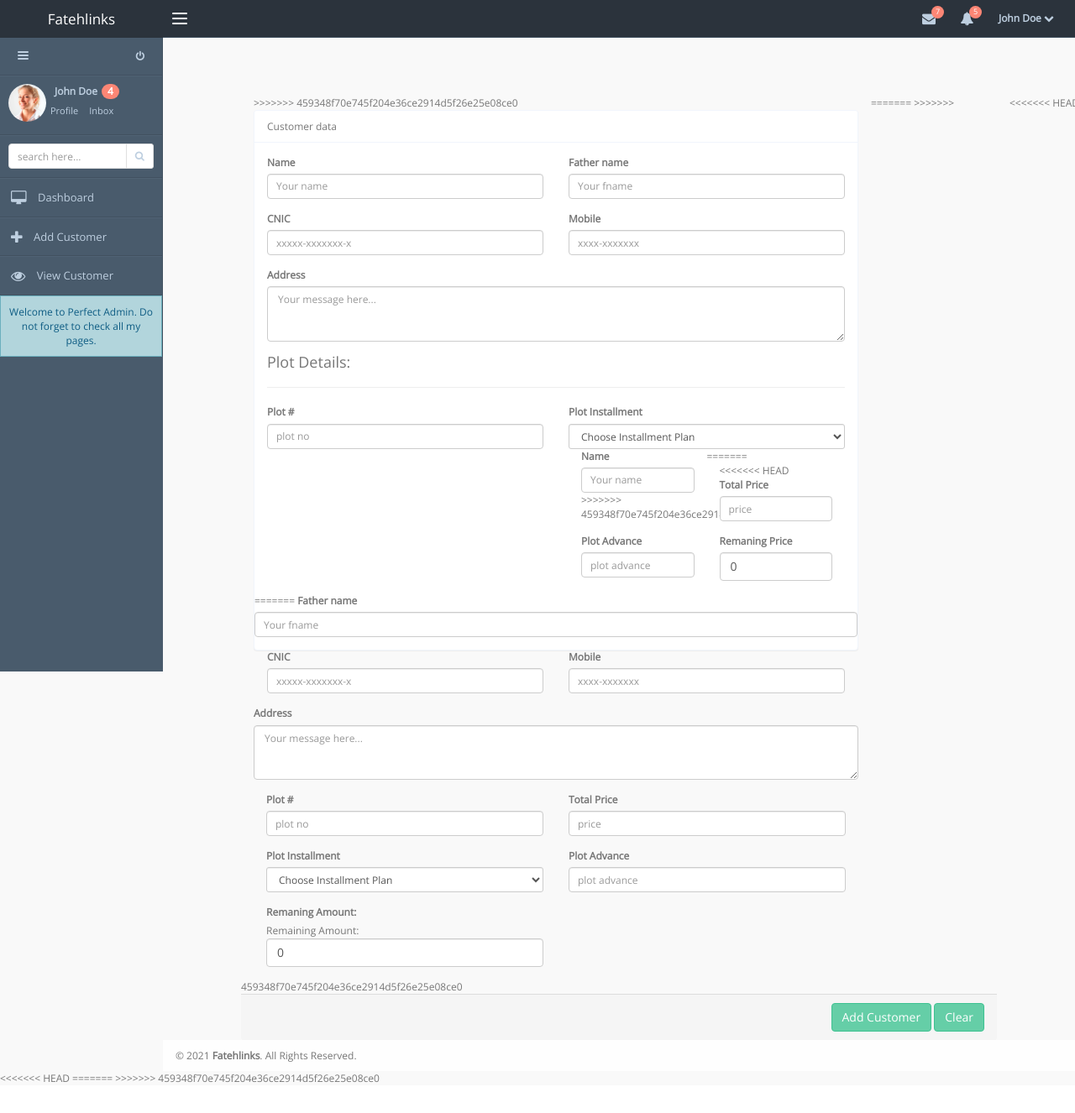
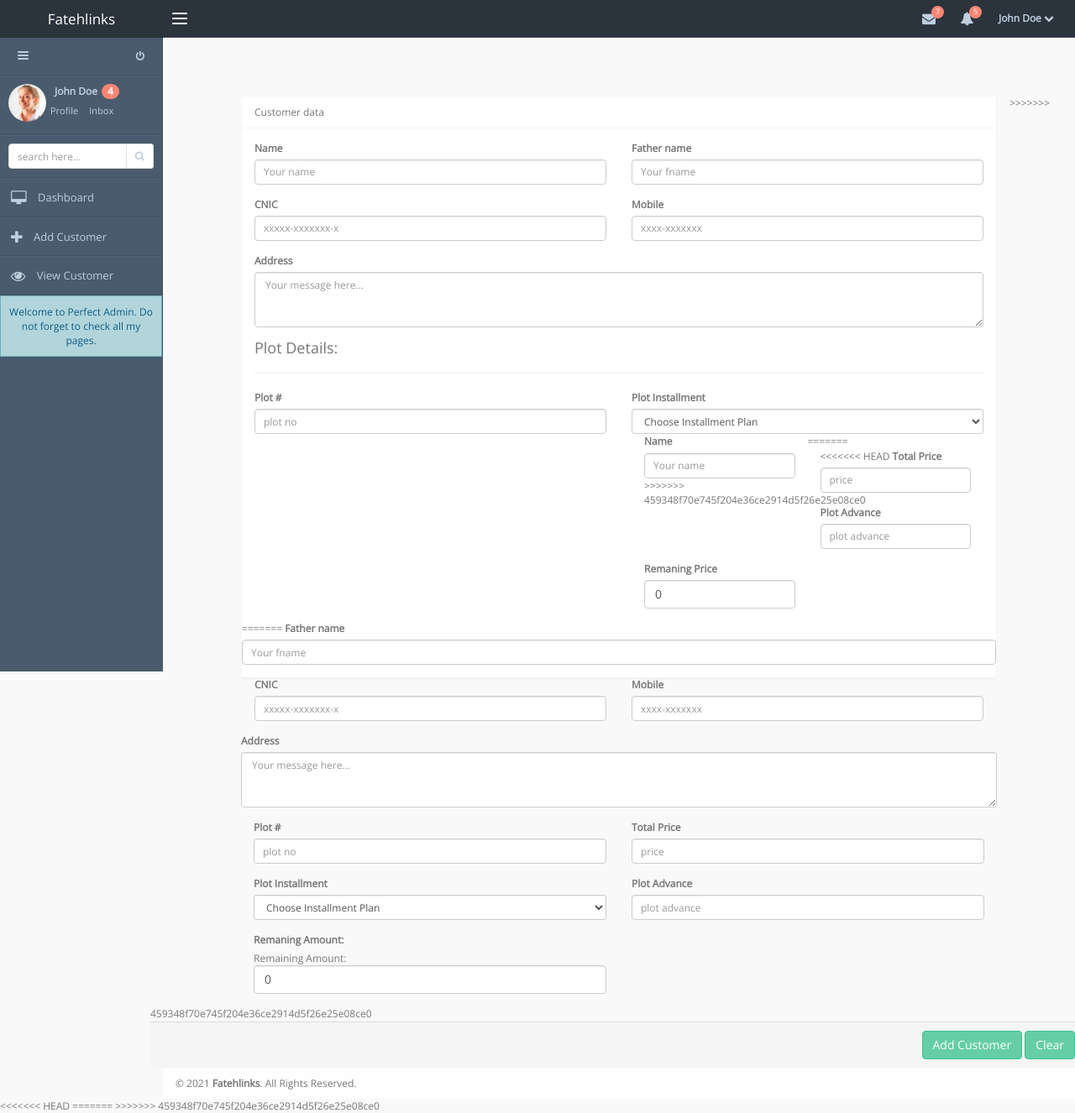
Before and after one commit to Arisha71/real_state, a PHP site: page /add-customer.php in a window 1280 px wide. Shown: the whole page at 84% size. Before the commit the page ends 1290 px from the top, so only its background shows below. Run offline with PHP 8.4, Linux system fonts and the light colour scheme; the visitor is signed in with stand-in values (Sample User, id 1); some libraries are stand-ins or nearby versions.

Commit message:
comment it

```diff
--- a/session-demo/add-customer.php
+++ b/session-demo/add-customer.php
@@ -11,11 +11,7 @@
 	<div id="main-container">
 		<div class="row">
 			<div class="col-md-1"></div>
-<<<<<<< HEAD
 			<div class="col-lg-10">
-=======
-			<div class="col-md-10">
->>>>>>> 459348f70e745f204e36ce2914d5f26e25e08ce0
 				<div class="panel panel-default">
 					<form action="fir-add-queries.php" method="post">
 						<div class="panel-heading">
```
